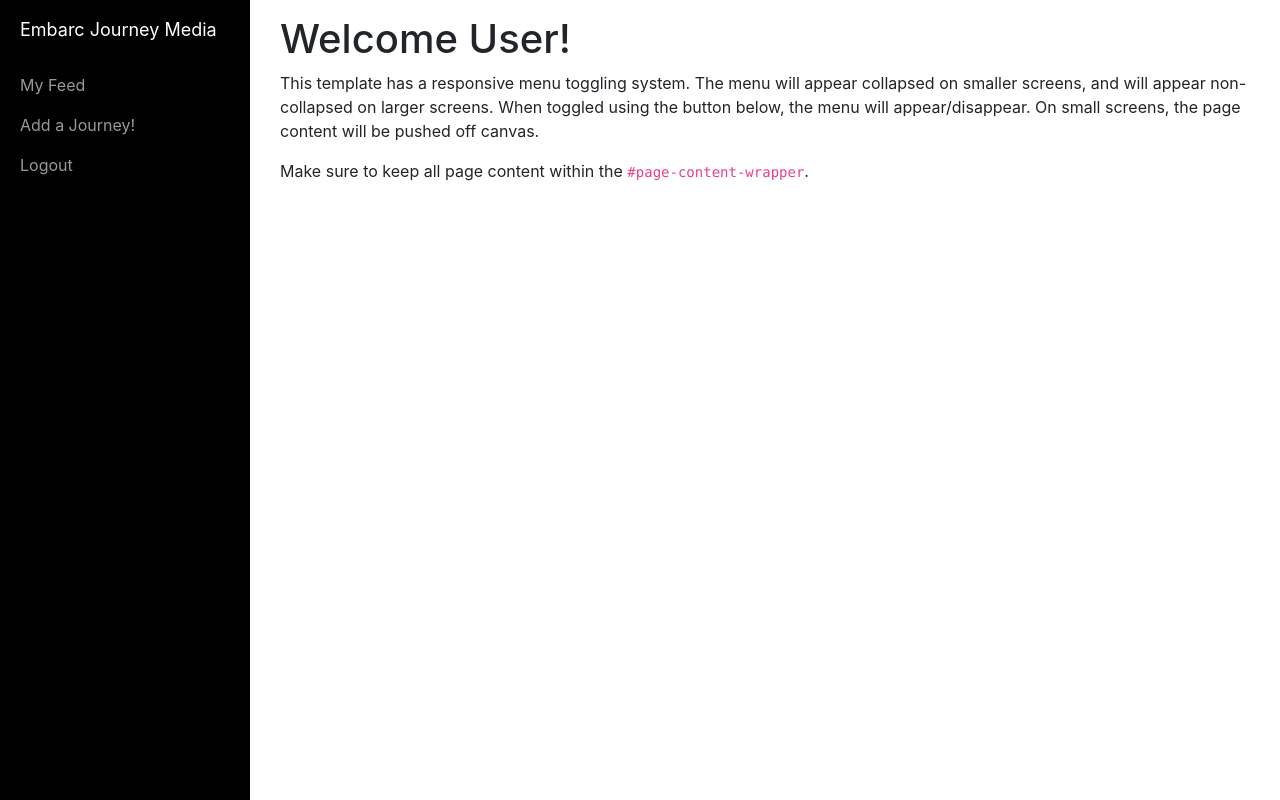
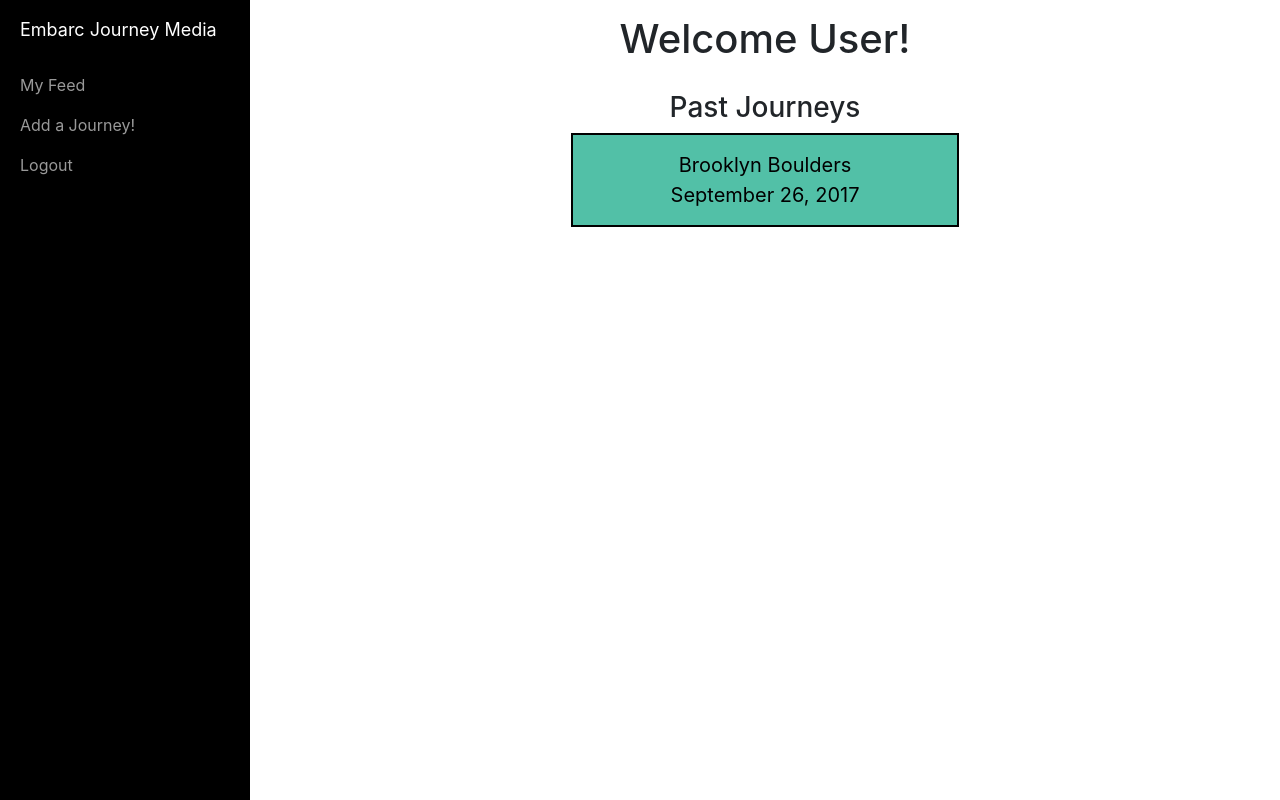
Before and after one commit to cfg-chicago/team-2, a plain HTML site: page src/main/resources/templates/index.html in a window 1280 px wide. Drawn offline with nearby package versions, Linux system fonts and the light colour scheme; files that its build step writes are made by us from their sources; files whose address does not match are found by name.

Commit message:
updated index landing page

```diff
--- a/src/main/resources/static/css/style.css
+++ b/src/main/resources/static/css/style.css
@@ -28,17 +28,12 @@ body {
     transition: all 0.5s ease;
 }
 
-
-
 #page-content-wrapper {
     width: 100%;
     padding: 15px;
     position: absolute;
     margin-right: -250px;
 }
-
-
-
 
 /* Sidebar Styles */
 
@@ -101,3 +96,35 @@ body {
         margin-right: 0;
     }
 }
+
+.button {
+      display: block;
+      background-color: #52C0A7;
+      border: none;
+      color: #FFFFFF;
+      text-align: center;
+      font-size: 20px;
+      padding: 15px;
+      width: 40%;
+      cursor: pointer;
+      margin: auto;
+      transition-duration: 0.4s;
+      vertical-align: middle;
+}
+
+.button-landing {
+    background-color: #52C0A7;
+    color: black;
+    border: 2px solid black;
+}
+
+.button-landing:hover  {
+    background: none;
+    transition: 0.5s;
+    color: black;
+}
+
+.h1-landing-title{
+    padding-bottom: 20px;
+    text-align: center;
+}
--- a/src/main/resources/templates/index.html
+++ b/src/main/resources/templates/index.html
@@ -1,20 +1,20 @@
 <!DOCTYPE html>
-<html xmlns:th="http://www.thymeleaf.org">
+<html lang="en">
 
 <head>
 
-    <meta charset="utf-8"/>
-    <meta name="viewport" content="width=device-width, initial-scale=1, shrink-to-fit=no"/>
-    <meta name="description" content=""/>
-    <meta name="author" content=""/>
+    <meta charset="utf-8">
+    <meta name="viewport" content="width=device-width, initial-scale=1, shrink-to-fit=no">
+    <meta name="description" content="">
+    <meta name="author" content="">
 
     <title>Simple Sidebar - Start Bootstrap Template</title>
 
     <!-- Bootstrap core CSS -->
-    <link href="vendor/bootstrap/css/bootstrap.min.css" rel="stylesheet"/>
+    <link href="vendor/bootstrap/css/bootstrap.min.css" rel="stylesheet">
 
     <!-- Custom styles for this template -->
-    <link href="css/style.css" rel="stylesheet"/>
+    <link href="css/style.css" rel="stylesheet">
 
 </head>
 
@@ -46,10 +46,17 @@
         <!-- Page Content -->
         <div id="page-content-wrapper">
             <div class="container-fluid">
-                <h1>Welcome User!</h1>
-                <p>This template has a responsive menu toggling system. The menu will appear collapsed on smaller screens, and will appear non-collapsed on larger screens. When toggled using the button below, the menu will appear/disappear. On small screens, the page content will be pushed off canvas.</p>
-                <p>Make sure to keep all page content within the <code>#page-content-wrapper</code>.</p>
+                <h1 class="h1-landing-title">Welcome User!</h1>
+
+
+                <h3 align="center"> Past Journeys </h3>
+                    <button class="button button-landing">
+                        Brooklyn Boulders <br> September 26, 2017
+                    </button>
+                    <!-- Button clicks lead into the modals which include reflections -->
+
             </div>
+
         </div>
         <!-- /#page-content-wrapper -->
 
```
